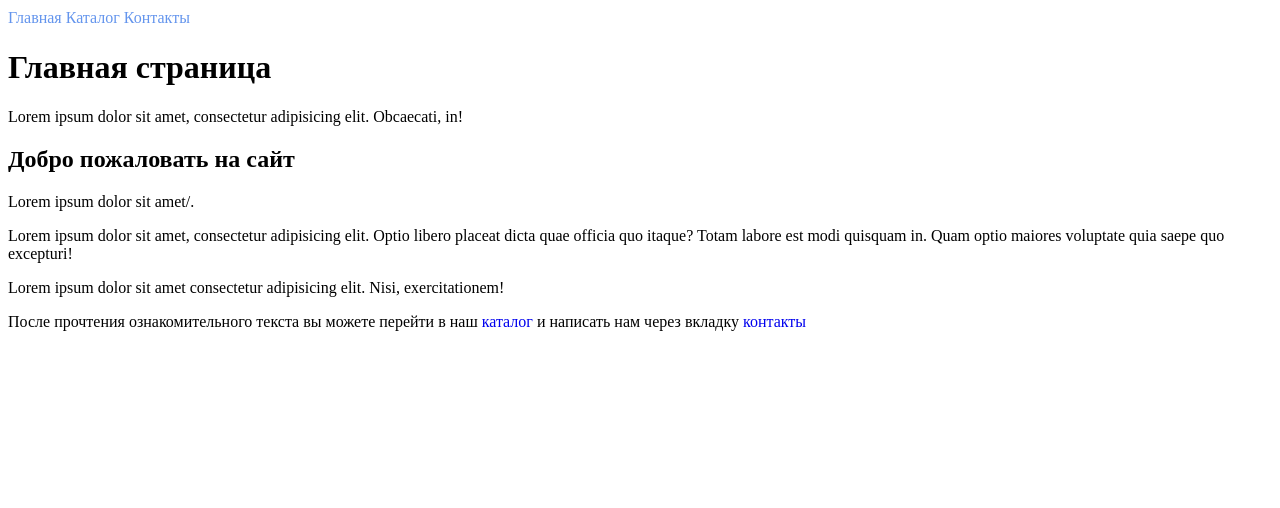
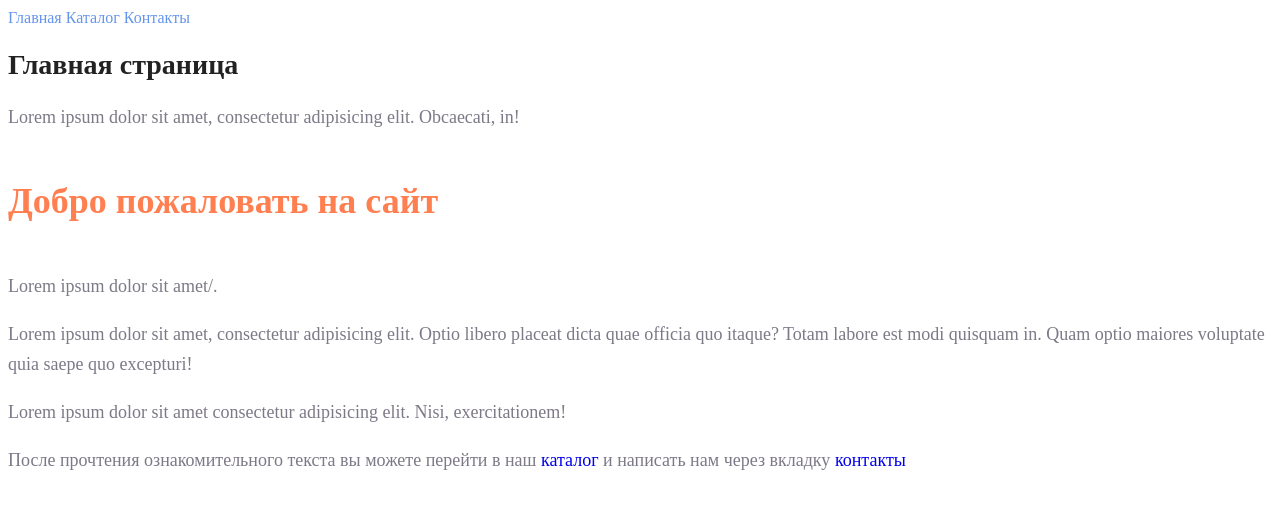
Before and after one commit to Mudrezzzzz/HTML-CSS-JS, a plain HTML site: page Site/Index.html in a window 1280 px wide. Drawn offline with Linux system fonts and the light colour scheme; files that its build step writes are made by us from their sources.

Commit message:
Предварительная сделанная работа

```diff
--- a/Site/Index.html
+++ b/Site/Index.html
@@ -5,17 +5,17 @@
     <meta name="viewport" content="width=device-width, initial-scale=1.0">
     <title>Document</title>
     <link rel="stylesheet" href="style.css">
-   </head>
+</head>
 <body>
     <a class="menu" href="Index.html">Главная</a>
     <a class="menu" href="Catalog.html">Каталог</a>
     <a class="menu" href="Contacts.html">Контакты</a>
-    <h1>Главная страница</h1>
-    <p>Lorem ipsum dolor sit amet, consectetur adipisicing elit. Obcaecati, in!</p>
-    <h2>Добро пожаловать на сайт</h2>
-    <p>Lorem ipsum dolor sit amet/.</p>
-    <p>Lorem ipsum dolor sit amet, consectetur adipisicing elit. Optio libero placeat dicta quae officia quo itaque? Totam labore est modi quisquam in. Quam optio maiores voluptate quia saepe quo excepturi!</p>
-    <p>Lorem ipsum dolor sit amet consectetur adipisicing elit. Nisi, exercitationem!</p>
-    <p>После прочтения ознакомительного текста вы можете перейти в наш <a href="Catalog.html">каталог</a> и написать нам через вкладку <a href="Contacts.html">контакты</a></p>
+    <h1 class="heading">Главная страница</h1>
+    <p class="text">Lorem ipsum dolor sit amet, consectetur adipisicing elit. Obcaecati, in!</p>
+    <h2 class="description">Добро пожаловать на сайт</h2>
+    <p class="text">Lorem ipsum dolor sit amet/.</p>
+    <p class="text">Lorem ipsum dolor sit amet, consectetur adipisicing elit. Optio libero placeat dicta quae officia quo itaque? Totam labore est modi quisquam in. Quam optio maiores voluptate quia saepe quo excepturi!</p>
+    <p class="text">Lorem ipsum dolor sit amet consectetur adipisicing elit. Nisi, exercitationem!</p>
+    <p class="text">После прочтения ознакомительного текста вы можете перейти в наш <a href="Catalog.html">каталог</a> и написать нам через вкладку <a href="Contacts.html">контакты</a></p>
 </body>
 </html>
--- /dev/null
+++ b/Site/style.css
@@ -0,0 +1,29 @@
+a {
+    text-decoration: none;
+}
+
+.menu {
+    color: cornflowerblue;
+    font-size: 16px;
+    line-height: 20px;
+}
+.heading{
+    color: #222222;
+    font-size: 28px;
+    line-height: 36px;
+    font-weight: bold;
+}
+.text{
+    font-style: normal;
+    font-weight: 300;
+    font-size: 18px;
+    line-height: 30px;
+    color: #7D7987
+}
+.description{
+    color: coral;
+    font-style: normal;
+    font-weight: 700;
+    font-size: 36px;
+    line-height: 80px;
+}
--- a/style.css
+++ /dev/null
@@ -1,9 +0,0 @@
-a {
-    text-decoration: none;
-}
-
-.menu {
-    color: cornflowerblue;
-    font-size: 16px;
-    line-height: 20px;
-}
```
Also changed, not shown: Site/Catalog.html (+8 -8 lines), Site/Contacts.html (+3 -3 lines).
